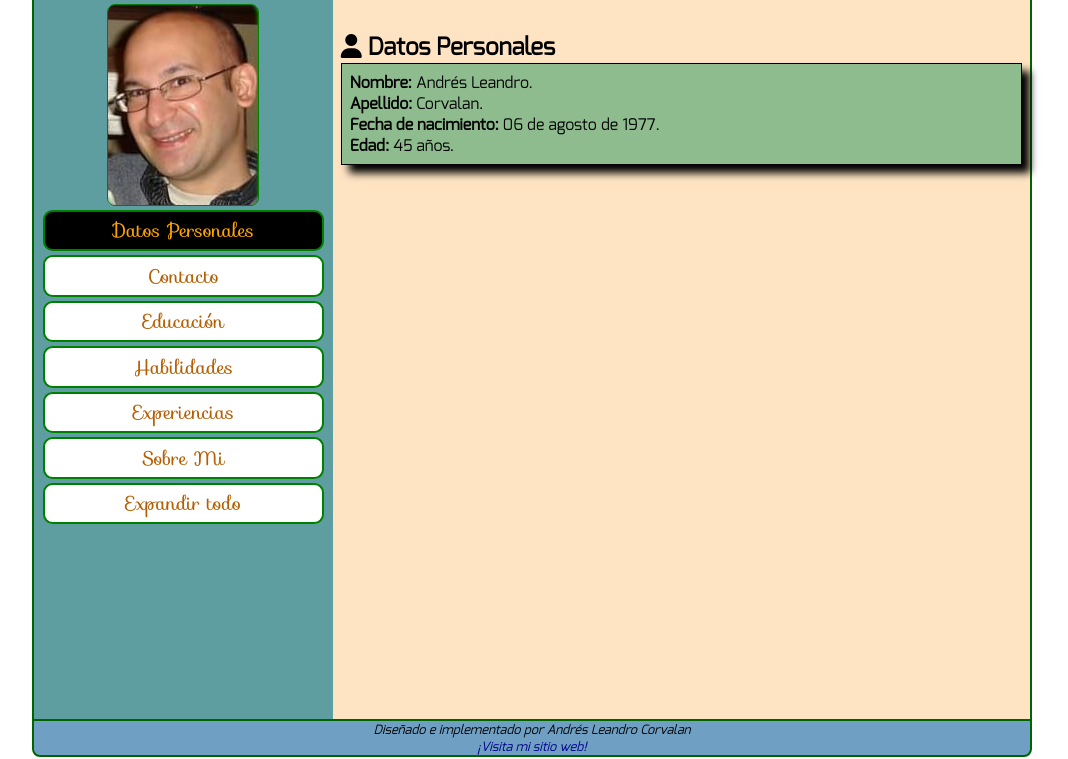
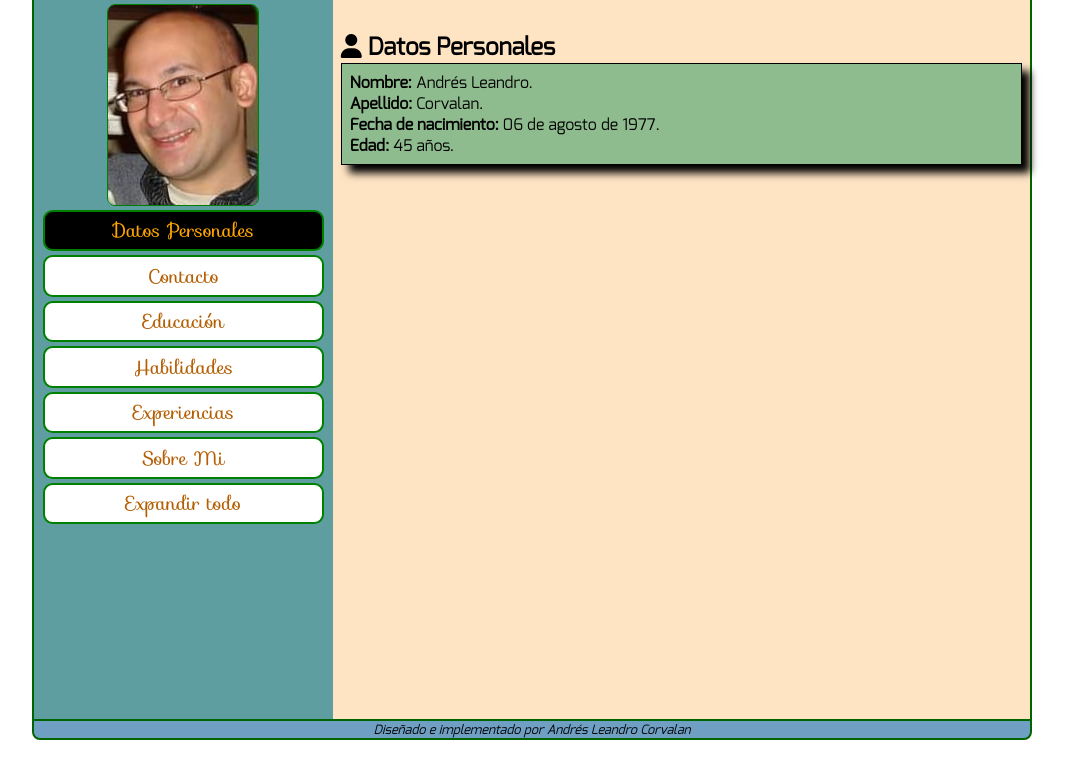
Before and after one commit to andrescorvalan/andrescorvalan.github.io, a plain HTML site: page index.html in a window 1280 px wide. Shown: the part 76-835 px from the top of the page, without its empty margins (108-1176 px from the left). Drawn offline with Linux system fonts and the light colour scheme.

Commit message:
Update index.html

```diff
--- a/index.html
+++ b/index.html
@@ -221,7 +221,7 @@
     </section>
     <footer>
         <p>Diseñado e implementado por Andrés Leandro Corvalan</p>
-        <p><a href="http://ec2-18-215-144-64.compute-1.amazonaws.com/">¡Visita mi sitio web!</a></p>
+        <!--<p><a href="http://ec2-18-215-144-64.compute-1.amazonaws.com/">¡Visita mi sitio web!</a></p>-->
     </footer>
     <script src="js/scripts.js"></script>
     <script src="https://kit.fontawesome.com/634d68c9fe.js" crossorigin="anonymous"></script>
```
